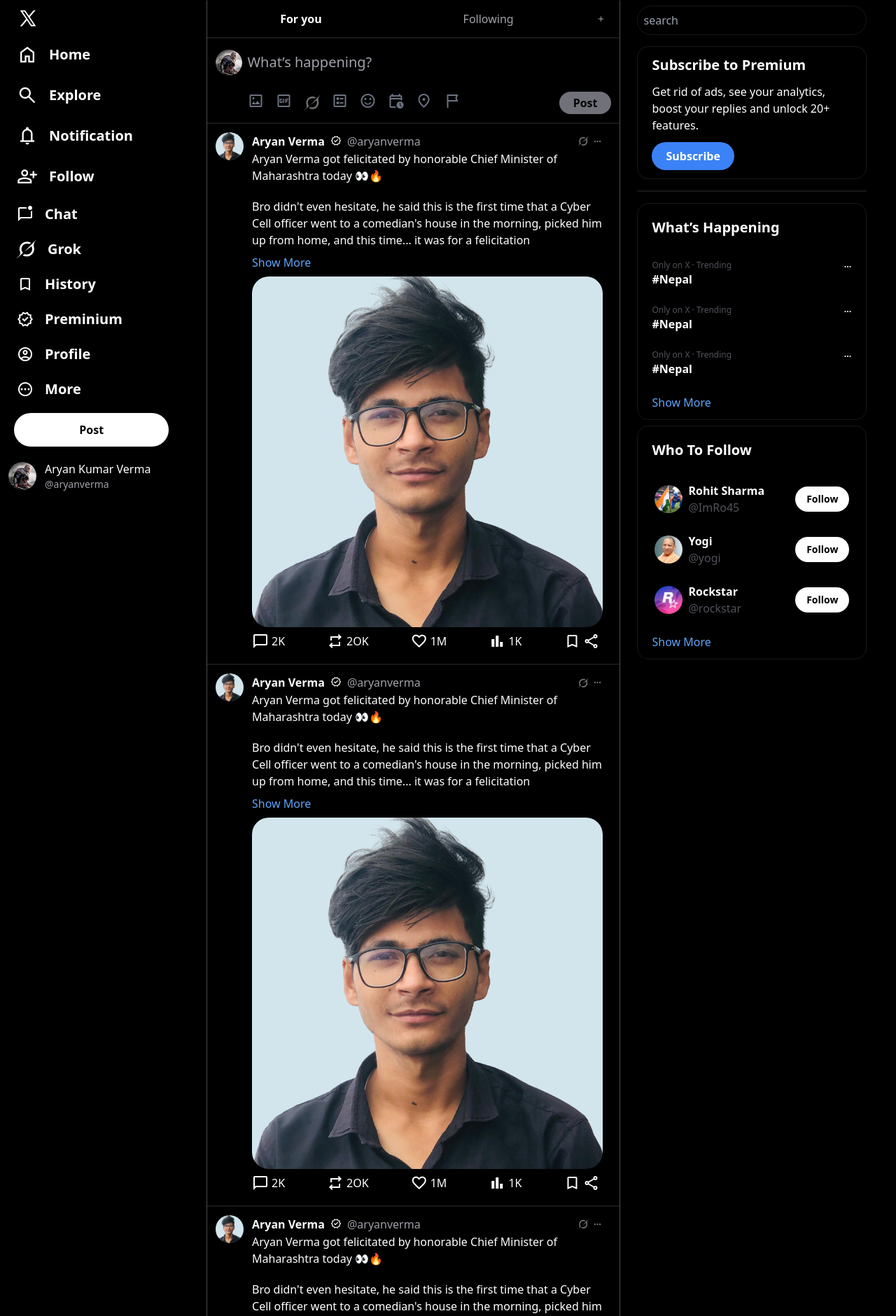
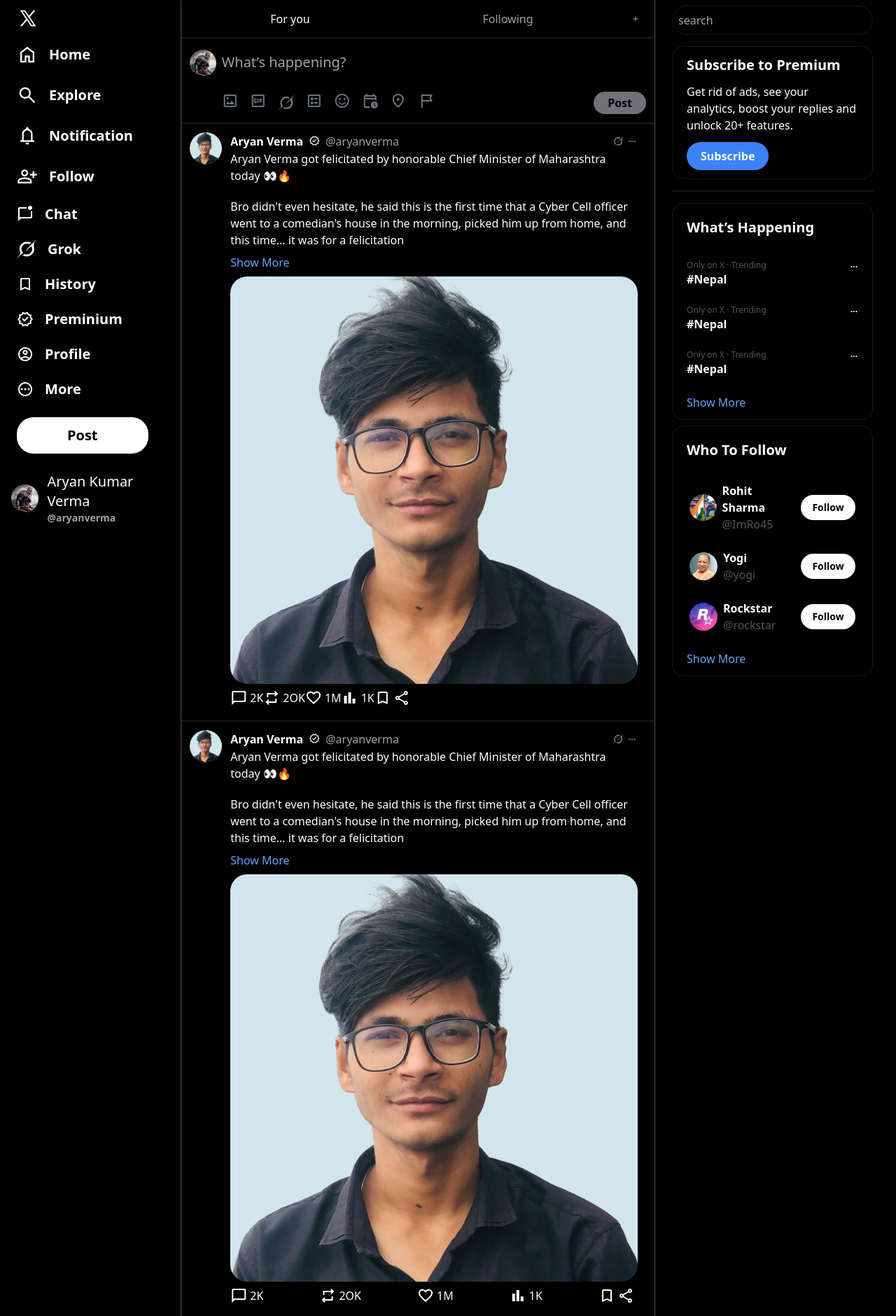
Before and after one commit to AryanVerma72/Web-dev1, a web app: file 58 X Clone/index.html in a window 1280 px wide. Shown: the top 1880 px of the page at 70% size. Run offline with its HTML, style and script files only (its server is not run), Linux system fonts and the light colour scheme; some libraries are stand-ins or nearby versions.

Commit message:
X Complete

```diff
--- a/58 X Clone/css/output.css
+++ b/58 X Clone/css/output.css
@@ -588,6 +588,18 @@
   }
 }
 
+.sticky {
+  position: sticky;
+}
+
+.top-0 {
+  top: 0px;
+}
+
+.top-1 {
+  top: 0.25rem;
+}
+
 .m-2 {
   margin: 0.5rem;
 }
@@ -618,11 +630,6 @@
 .mx-\[26px\] {
   margin-left: 26px;
   margin-right: 26px;
-}
-
-.mx-auto {
-  margin-left: auto;
-  margin-right: auto;
 }
 
 .my-1 {
@@ -670,6 +677,10 @@
   width: 2.5rem;
 }
 
+.w-20 {
+  width: 5rem;
+}
+
 .w-24 {
   width: 6rem;
 }
@@ -711,14 +722,6 @@
   width: 100%;
 }
 
-.w-1 {
-  width: 0.25rem;
-}
-
-.w-12 {
-  width: 3rem;
-}
-
 .cursor-pointer {
   cursor: pointer;
 }
@@ -737,6 +740,10 @@
 
 .justify-start {
   justify-content: flex-start;
+}
+
+.justify-end {
+  justify-content: flex-end;
 }
 
 .justify-center {
@@ -765,6 +772,10 @@
 
 .gap-5 {
   gap: 1.25rem;
+}
+
+.self-start {
+  align-self: flex-start;
 }
 
 .overflow-hidden {
@@ -821,6 +832,10 @@
 .bg-zinc-500 {
   --tw-bg-opacity: 1;
   background-color: rgb(113 113 122 / var(--tw-bg-opacity, 1));
+}
+
+.bg-opacity-80 {
+  --tw-bg-opacity: 0.8;
 }
 
 .p-2 {
@@ -955,6 +970,10 @@
   color: rgb(24 24 27 / var(--tw-text-opacity, 1));
 }
 
+.opacity-80 {
+  opacity: 0.8;
+}
+
 .contrast-\[0\.1\] {
   --tw-contrast: contrast(0.1);
   filter: var(--tw-blur) var(--tw-brightness) var(--tw-contrast) var(--tw-grayscale) var(--tw-hue-rotate) var(--tw-invert) var(--tw-saturate) var(--tw-sepia) var(--tw-drop-shadow);
@@ -967,6 +986,11 @@
 
 .duration-300 {
   transition-duration: 300ms;
+}
+
+.backdrop\:blur-3xl::backdrop {
+  --tw-blur: blur(64px);
+  filter: var(--tw-blur) var(--tw-brightness) var(--tw-contrast) var(--tw-grayscale) var(--tw-hue-rotate) var(--tw-invert) var(--tw-saturate) var(--tw-sepia) var(--tw-drop-shadow);
 }
 
 .hover\:rounded-full:hover {
@@ -988,6 +1012,10 @@
   background-color: rgb(9 9 11 / var(--tw-bg-opacity, 1));
 }
 
+.hover\:font-bold:hover {
+  font-weight: 700;
+}
+
 .hover\:text-blue-500:hover {
   --tw-text-opacity: 1;
   color: rgb(59 130 246 / var(--tw-text-opacity, 1));
@@ -1004,12 +1032,17 @@
     display: block;
   }
 
-  .md\:w-auto {
-    width: auto;
+  .md\:w-full {
+    width: 100%;
   }
 }
 
 @media (min-width: 1280px) {
+  .xl\:mx-auto {
+    margin-left: auto;
+    margin-right: auto;
+  }
+
   .xl\:block {
     display: block;
   }
@@ -1017,4 +1050,12 @@
   .xl\:hidden {
     display: none;
   }
+
+  .xl\:w-1\/2 {
+    width: 50%;
+  }
+
+  .xl\:justify-start {
+    justify-content: flex-start;
+  }
 }
--- a/58 X Clone/index.html
+++ b/58 X Clone/index.html
@@ -13,38 +13,46 @@
 
 <body class="bg-black text-white">
 
-    <div class="flex container  mx-auto">
-        <div class="first  w-1/2">
+    <div class="flex container  xl:mx-auto ">
+        <div class="first w-20 xl:w-1/2 sticky top-0 self-start ">
+
+            <div class="">
+
+
+                <div class="sidebar   xl:justify-start justify-end  ">
+                    <div class="flex xl:justify-start justify-end ">
+
                         <svg viewBox="0 0 24 24" aria-hidden="true"
-                class="my-3 mx-[26px] m-auto invert w-7 r-4qtqp9 r-yyyyoo r-dnmrzs r-bnwqim r-lrvibr r-m6rgpd r-lrsllp r-1nao33i r-16y2uox r-8kz0gk">
+                            class=" my-3 mx-[26px] m-auto invert w-7 r-4qtqp9 r-yyyyoo r-dnmrzs r-bnwqim r-lrvibr r-m6rgpd r-lrsllp r-1nao33i r-16y2uox r-8kz0gk">
                             <g>
                                 <path
                                     d="M21.742 21.75l-7.563-11.179 7.056-8.321h-2.456l-5.691 6.714-4.54-6.714H2.359l7.29 10.776L2.25 21.75h2.456l6.035-7.118 4.818 7.118h6.191-.008zM7.739 3.818L18.81 20.182h-2.447L5.29 3.818h2.447z">
                                 </path>
                             </g>
                         </svg>
-            <div class="">
-
-
-            <div class="sidebar  flex ">
-                <ul class="flex flex-col text-xl px-1 y-4 font-semibold gap-1.5 ">
+                    </div>
+                    <ul class="flex flex-col text-xl px-1 y-4 font-semibold gap-1.5  ">
 
 
                         <li
                             class="flex justify-start items-center gap-4 w-fit hover:bg-zinc-900 py-2 hover:rounded-full px-5 cursor-pointer">
-                        <span class="material-symbols-outlined text-3xl">home</span><span class="hidden xl:block"> Home</span>
+                            <span class="material-symbols-outlined text-3xl">home</span><span class="hidden xl:block">
+                                Home</span>
                         </li>
                         <li
                             class="flex justify-start items-center gap-4 w-fit hover:bg-zinc-900 py-2 hover:rounded-full px-5 cursor-pointer">
-                        <span class="material-symbols-outlined text-3xl">search</span><span class="hidden xl:block"> Explore</span>
+                            <span class="material-symbols-outlined text-3xl">search</span><span class="hidden xl:block">
+                                Explore</span>
                         </li>
                         <li
                             class="flex justify-start items-center gap-4 w-fit hover:bg-zinc-900 py-2 hover:rounded-full px-5 cursor-pointer">
-                        <span class="material-symbols-outlined text-3xl">notifications</span><span class="hidden xl:block"> Notification</span>
+                            <span class="material-symbols-outlined text-3xl">notifications</span><span
+                                class="hidden xl:block"> Notification</span>
                         </li>
                         <li
                             class="flex justify-start items-center gap-4 w-fit hover:bg-zinc-900 py-2 hover:rounded-full px-5 cursor-pointer">
-                        <span class="material-symbols-outlined text-3xl">person_add</span><span class="hidden xl:block"> Follow</span>
+                            <span class="material-symbols-outlined text-3xl">person_add</span><span
+                                class="hidden xl:block"> Follow</span>
                         </li>
                         <li
                             class="flex justify-start items-center gap-4 w-fit hover:bg-zinc-900 py-2 hover:rounded-full px-5 cursor-pointer">
@@ -89,21 +97,25 @@
                                 pending
                             </span><span class="hidden xl:block"> More</span>
                         </li>
-
-                </ul>
-            </div>
-            <div>
-                <div class="sPost flex justify-start items-center gap-4 w-fit hover:bg-zinc-900 py-4 hover:rounded-full px-4 mx-2 cursor-pointer bg-white rounded-full text-black block xl:hidden"><span class="material-symbols-outlined">
+                        <li>
+                             <div
+                                    class="sPost flex justify-start items-center gap-4 w-fit hover:bg-zinc-900 py-4 hover:rounded-full px-4 mx-2 cursor-pointer bg-white rounded-full text-black  xl:hidden">
+                                    <span class="material-symbols-outlined">
                                         edit_square
-</span></div>
+                                    </span>
                                 </div>
                             <div class="hidden xl:block">
 
-                <div class="bg-white flex justify-center w-3/4 py-3 rounded-3xl mx-5 my-3 font-bold text-black ">Post</div>
+                                <div
+                                    class="bg-white flex justify-center w-3/4 py-3 rounded-3xl mx-5 my-3 font-bold text-black ">
+                                    Post</div>
+
                             </div>
-
+                        </li>
+                        <li>
                             <div class="pro flex  hover:bg-zinc-900 hover:rounded-full">
-                <div class="flex justify-start items-center gap-4 w-fit hover:bg-zinc-900 py-2 hover:rounded-full px-3 cursor-pointer">
+                                <div
+                                    class="flex justify-start items-center gap-4 w-fit hover:bg-zinc-900 py-2 hover:rounded-full px-3 cursor-pointer">
                                     <img class="rounded-full w-10" src="4th.jpg" alt="">
 
                                 </div>
@@ -112,17 +124,29 @@
                                     <div class="text-sm text-zinc-400">@aryanverma</div>
                                 </div>
                             </div>
+                        </li>
+
+                    </ul>
+                </div>
+
+
+
+
 
 
             </div>
         </div>
-        <div class="second border border-[rgb(78,78,78)] border-y-black  w-full block ">
-            <div class="top flex">
+
+
+
+
+        <div class="second border border-[rgb(78,78,78)] border-y-black   block ">
+            <div class="top flex sticky top-0 bg-black backdrop:blur-3xl bg-opacity-80">
                 <div
-                    class="w-1/2  hover:transition-all duration-300 hover:bg-zinc-800 flex justify-center items-center py-3 font-bold">
+                    class=" w-1/2  hover:transition-all duration-300 hover:bg-zinc-800 flex justify-center items-center py-3 hover:font-bold">
                     For you</div>
                 <div
-                    class="w-1/2  flex justify-center items-center py-3 text-zinc-400 font-medium hover:transition-all duration-300 hover:bg-zinc-800">
+                    class="w-1/2  hover:font-bold flex justify-center items-center py-3 text-zinc-400 font-medium hover:transition-all duration-300 hover:bg-zinc-800">
                     Following</div>
                 <div class="flex justify-center items-center  "><span
                         class="hover:transition-all duration-300 hover:bg-zinc-800 py-4 px-5 text-zinc-400 text-sm material-symbols-outlined">add</span>
@@ -130,11 +154,11 @@
             </div>
 
 
-            <div class=" border w-full border-zinc-900  "></div>
+            <div class=" border w-full border-zinc-900 sticky "></div>
 
             <div class="profile p-3 flex  ">
                 <div class="rounded-full w-10"><img class=" my-1 rounded-full w-10" src="4th.jpg" alt=""> </div>
-                <div class=" w-full">
+                <div class=" md:w-full  ">
                     <div class="flex items-center m-2 pb-5 text-xl text-zinc-400">What’s happening?</div>
                     <div class="flex  justify-between">
                         <div class="icons flex items-center mx-2 gap-4 ">
@@ -174,7 +198,7 @@
                 </div>
             </div>
 
-            <div class=" border w-full border-zinc-900 overflow-hidden  "></div>
+            <div class=" border  border-zinc-900 overflow-hidden  "></div>
             <div>
                 <div class="flex ">
                     <div><img class="w-24 m-3 rounded-full" src="Untitled-dsdfs.png" alt=""></div>
@@ -221,7 +245,7 @@
                                 </div>
                                 <div class="flex items-center my-2 ">
 
-                                    <div class=" flex w-full justify-between items-center ">
+                                    <div class=" flex  justify-between items-center ">
                                         <div class="flex items-center gap-1 hover:text-blue-500 "><span
                                                 class="hover:  material-symbols-outlined">chat_bubble</span><span
                                                 class="">2K</span></div>
```
Lines whose indentation alone changed are shown as unchanged.
